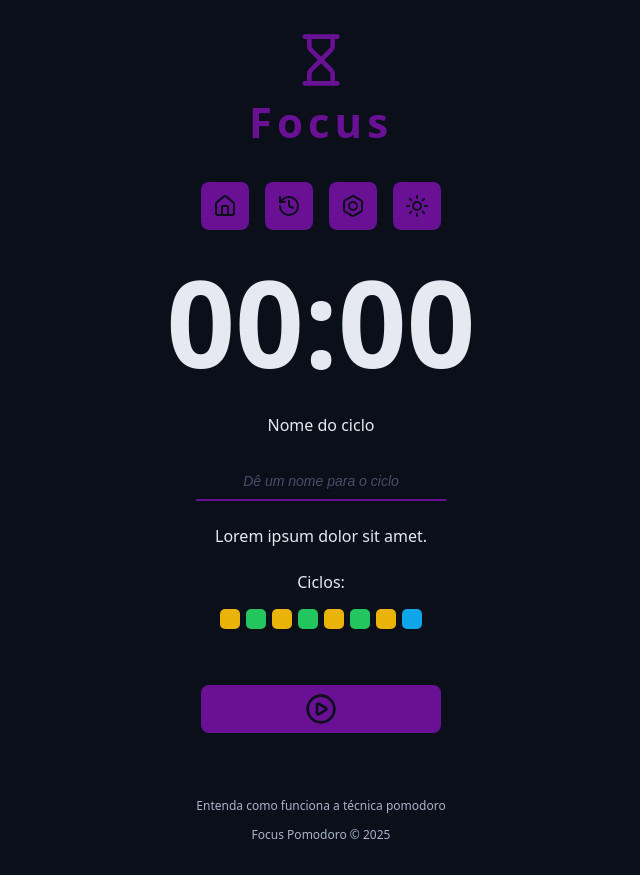
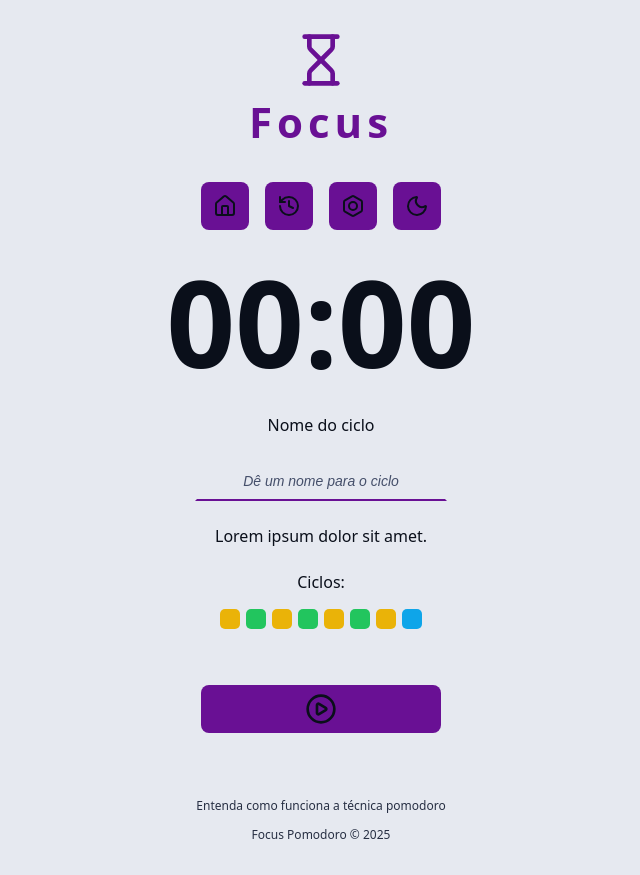
Before and after one commit to Feliope/focus-pomodoro, a React (Vite) app: page / in a window 1280 px wide. Both pictures are taken after a click on the link 736 px from the left and 206 px from the top of the page. Shown: the whole page, without its empty margins (319-959 px from the left). Built offline with nearby package versions, Linux system fonts and the light colour scheme.

Commit message:
Implementação da alteração de temas utilizando useState e useEffect

```diff
--- a/src/components/Menu/index.tsx
+++ b/src/components/Menu/index.tsx
@@ -1,23 +1,59 @@
-import { BoltIcon, HistoryIcon, HouseIcon, SunIcon } from 'lucide-react';
+import { BoltIcon, HistoryIcon, HouseIcon, MoonIcon, SunIcon } from 'lucide-react';
+import { useState, useEffect } from 'react';
 import styles from './styles.module.css';
 
+type AvailableThemes = 'dark' | 'light';
+
 export function Menu() {
+  const [theme, setTheme] = useState<AvailableThemes>(() => {
+    const storageTheme = localStorage.getItem('theme') as AvailableThemes || 'dark';
+    return storageTheme;
+  });
+
+  const nextThemeIcon = {
+    dark: <SunIcon />,
+    light: <MoonIcon />
+  }
+
+  function handleThemeChange(event: React.MouseEvent<HTMLAnchorElement, MouseEvent>) {
+    event.preventDefault();
+    setTheme(prevTheme => prevTheme === 'dark' ? 'light' : 'dark');
+  }
+
+  useEffect(() => {
+    document.documentElement.setAttribute('data-theme', theme);
+    localStorage.setItem('theme', theme);
+  }, [theme]);
+
   return (
     <nav className={styles.menu}>
-      <a className={ styles.menuLink } href="#">
-        <HouseIcon/>
+      <a className={styles.menuLink} href="#"
+        aria-label='Ir para a Home'
+        title='Home'
+      >
+        <HouseIcon />
       </a>
 
-      <a className={ styles.menuLink } href="#">
-        <HistoryIcon/>
+      <a className={styles.menuLink} href="#"
+        aria-label='Ver Histórico'
+        title='Histórico'
+      >
+        <HistoryIcon />
       </a>
 
-      <a className={ styles.menuLink } href="#">
-        <BoltIcon/>
+      <a className={styles.menuLink} href="#"
+        aria-label='Ir para as Configurações'
+        title='Configurações'
+      >
+        <BoltIcon />
       </a>
 
-      <a className={ styles.menuLink } href="#">
-        <SunIcon/>
+      <a className={styles.menuLink} href="#"
+        aria-label='Mudar Tema'
+        title='Tema'
+        onClick={event => handleThemeChange(event)}
+      >
+        { nextThemeIcon[theme] }
       </a>
     </nav>
   )
```
